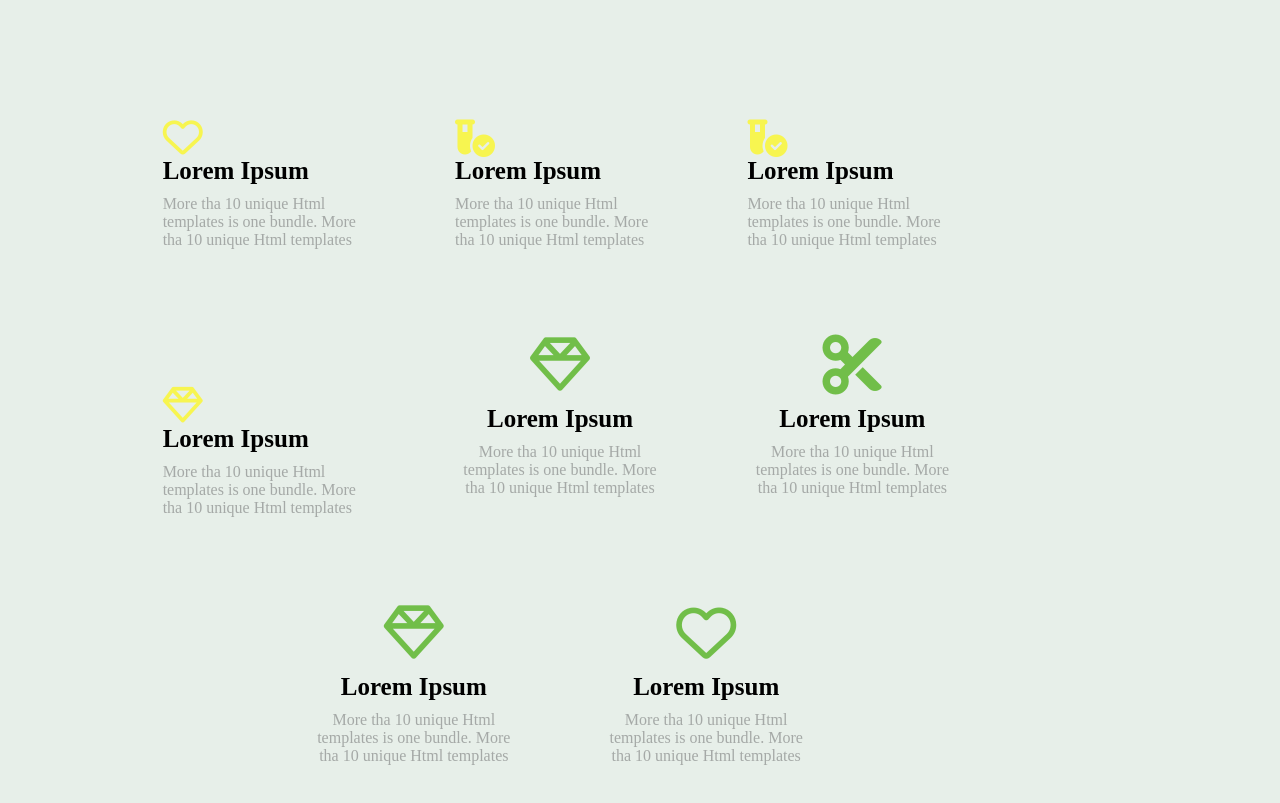
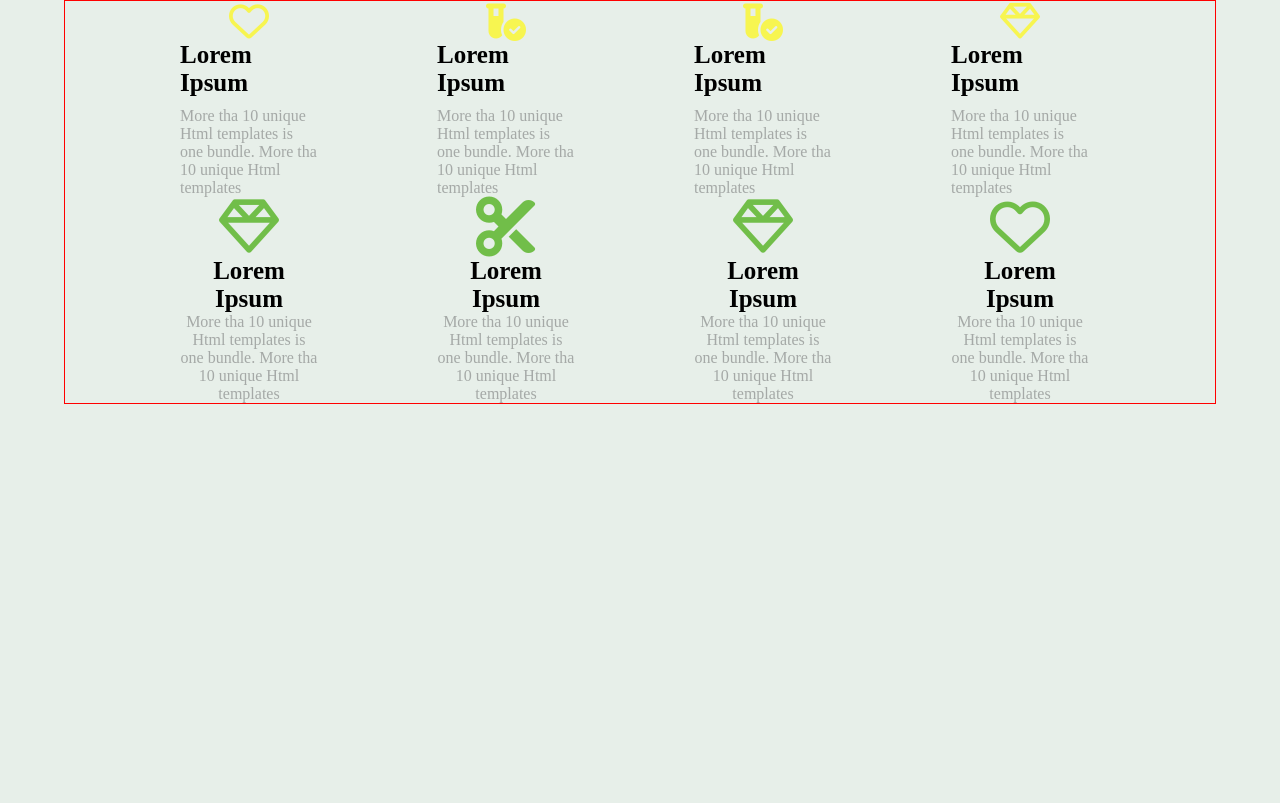
Before and after one commit to kestas97/uzduotis7, a plain HTML site: page index.html in a window 1280 px wide. Drawn offline with Linux system fonts and the light colour scheme.

Commit message:
first commit

```diff
--- a/index.html
+++ b/index.html
@@ -13,8 +13,9 @@
 
   <body>
 
-    <div class="center">
-      <div class="grid green">
+    <div class="container">
+      <div class="grid1">
+      <div class="grid">
         <i class="fa-regular fa-heart block1-icon"></i>
         <h1 class="first-block-h1">Lorem Ipsum</h1>
         <p class="first-p">
@@ -50,7 +51,9 @@
         </p>
       </div>
 
-      <div class="grid green">
+
+      <div class="grid2">
+      <div class="grid grid2 green">
         <i class="fa-regular fa-gem block2-icon"></i>
         <h1 class="second-block-h1">Lorem Ipsum</h1>
         <p class="second-p">
@@ -86,5 +89,7 @@
         </p>
       </div>
     </div>
+  </div>
+
   </body>
 </html>
--- a/style.css
+++ b/style.css
@@ -7,61 +7,60 @@ body {
   background-color: rgba(214, 228, 218, 0.574);
   margin: 0;
   padding: 0;
-  position: static;
+}
+.container {
+  border: 1px solid red;
+  width: 90%;
+  margin: 0 auto;
 }
 .grid {
   display: inline-block;
   vertical-align: top;
-  padding: 20px;
-  margin: 5% 2% auto;
-  width: 250px;
-  height: 220px;
+  width: 12%;
+  margin-left: 10%;
+
 }
 .grid {
   text-align: center;
 }
-.center {
+
+.sec-block {
   text-align: center;
-  position: absolute;
-  top: 25%;
-  left: 25%;
-  transform: translate(-25%, -25%);
 }
+.grid1 {}
+
+
 h1 {
   font-size: 25px;
 }
+
 p {
   color: rgba(122, 125, 125, 0.612);
 }
+
 .block1-icon {
-  margin-right: 180px;
-  margin-top: 50px;
   font-size: 40px;
+  text-align: left;
   color: rgba(255, 247, 8, 0.679);
 }
+
+.block2-icon {
+  /* text-align: center; */
+}
+
 .block1-icon {
   text-align: left;
 }
 
-div.first-block-h1 {
-  font-size: 25px;
-}
 .first-block-h1 {
   text-align: left;
 }
+
 .first-p {
   text-align: left;
   padding-top: 10px;
 }
-.second-p {
-  text-align: center;
-  padding-top: 10px;
-}
 
-.second-block-h1 {
-  font-size: 25px;
-  padding-top: 10px;
-}
 
 .block2-icon {
   font-size: 60px;
```
